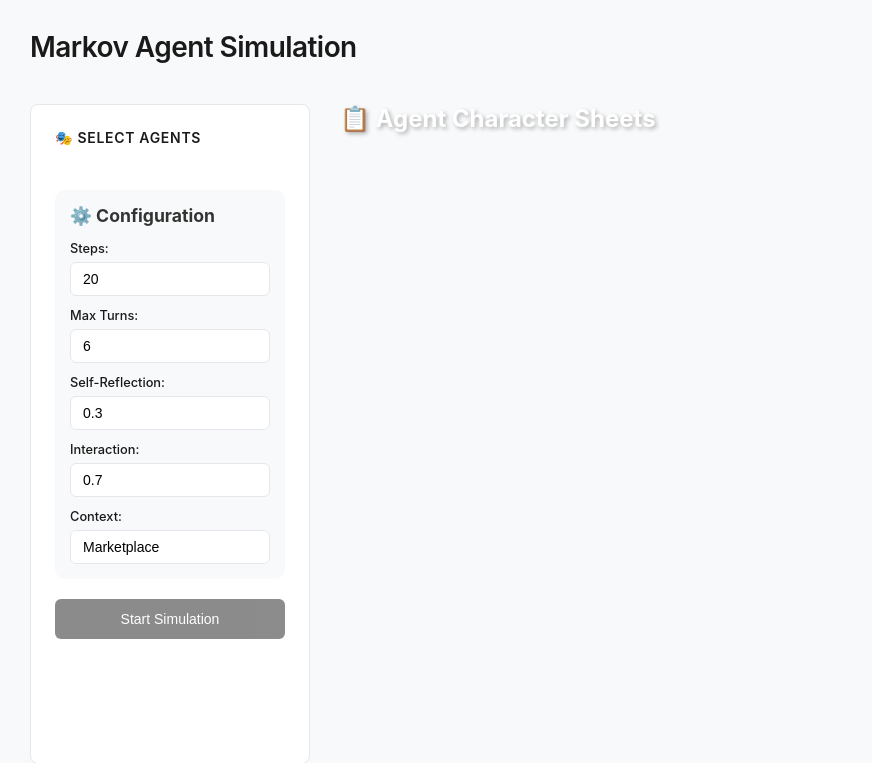
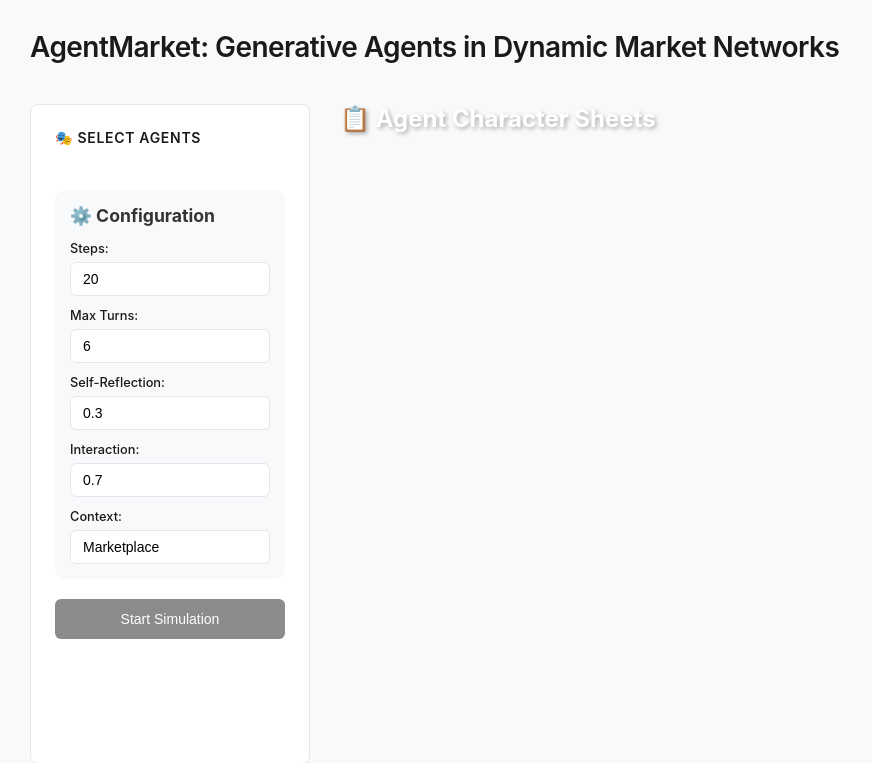
Before and after one commit to digomotta/cognitive-agents, a Flask app: page / in a window 1280 px wide. Shown: the top 763 px of the page, without its empty margins (0-872 px from the left). Run offline with Flask 3, Linux system fonts and the light colour scheme; data that the repository does not hold is empty; parts of the project's set-up code (start-up, migrations or seed data) failed here and were passed over.

Commit message:
applied minimal design

```diff
--- a/frontend/templates/simulation.html
+++ b/frontend/templates/simulation.html
@@ -581,7 +581,7 @@
 </head>
 <body>
     <div class="container">
-        <h1>Markov Agent Simulation</h1>
+        <h1>AgentMarket: Generative Agents in Dynamic Market Networks</h1>
 
         <!-- Setup Page -->
         <div id="setup-page">
```
